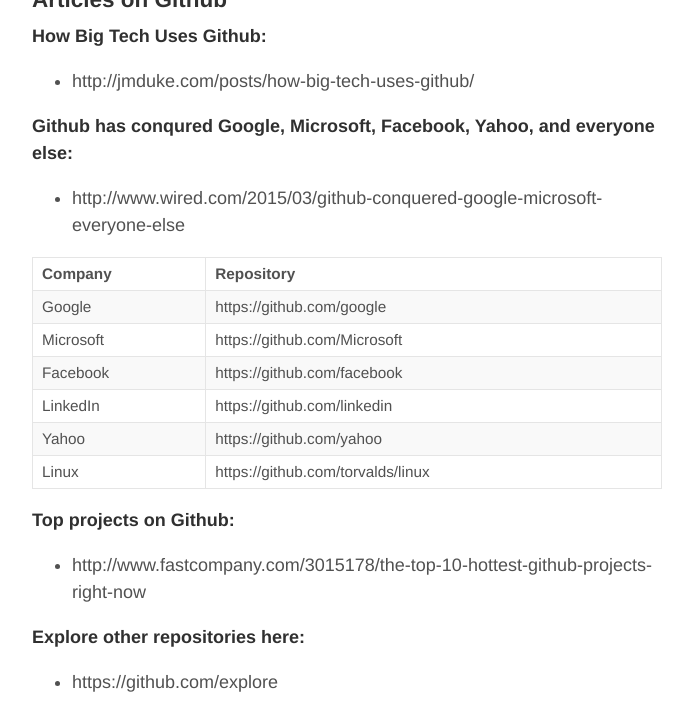
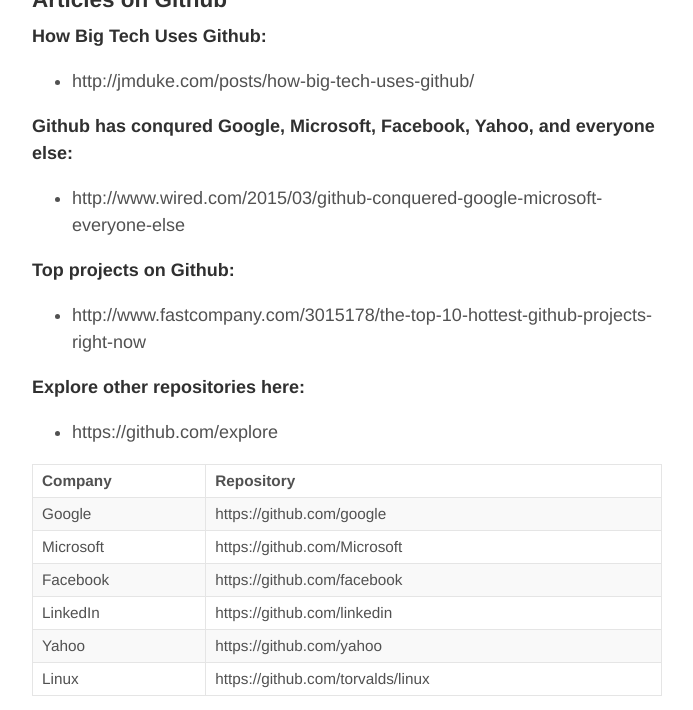
Before and after one commit to healthschema/healthschema.github.io, a Jekyll site: the page built from _posts/2015-08-20-github-intro.md, in a window 1280 px wide and 900 px high, scrolled down 1170 px, cut to the strip 0-710 px from the top of the window. Shown: the whole strip, without its empty margins (293-986 px from the left). Built offline with Jekyll 4.4.1, drawn with Linux system fonts in a browser that asks for light colours; part of the change alters nothing that is shown.

```diff
--- a/_posts/2015-08-20-github-intro.md
+++ b/_posts/2015-08-20-github-intro.md
@@ -29,6 +29,13 @@ As of 2015, GitHub reports over 9 million users and over 21.1 million repositori
 **Github has conqured Google, Microsoft, Facebook, Yahoo, and everyone else:**
 * http://www.wired.com/2015/03/github-conquered-google-microsoft-everyone-else
 
+**Top projects on Github:**
+* http://www.fastcompany.com/3015178/the-top-10-hottest-github-projects-right-now
+
+**Explore other repositories here:**
+* https://github.com/explore
+
+
 Company | Repository
 ---- | ----
 Google |   https://github.com/google
@@ -39,11 +46,7 @@ Yahoo | https://github.com/yahoo
 Linux | https://github.com/torvalds/linux
 
 
-**Top projects on Github:**
-* http://www.fastcompany.com/3015178/the-top-10-hottest-github-projects-right-now
 
-**Explore other repositories here:**
-* https://github.com/explore
 
 
 
```
